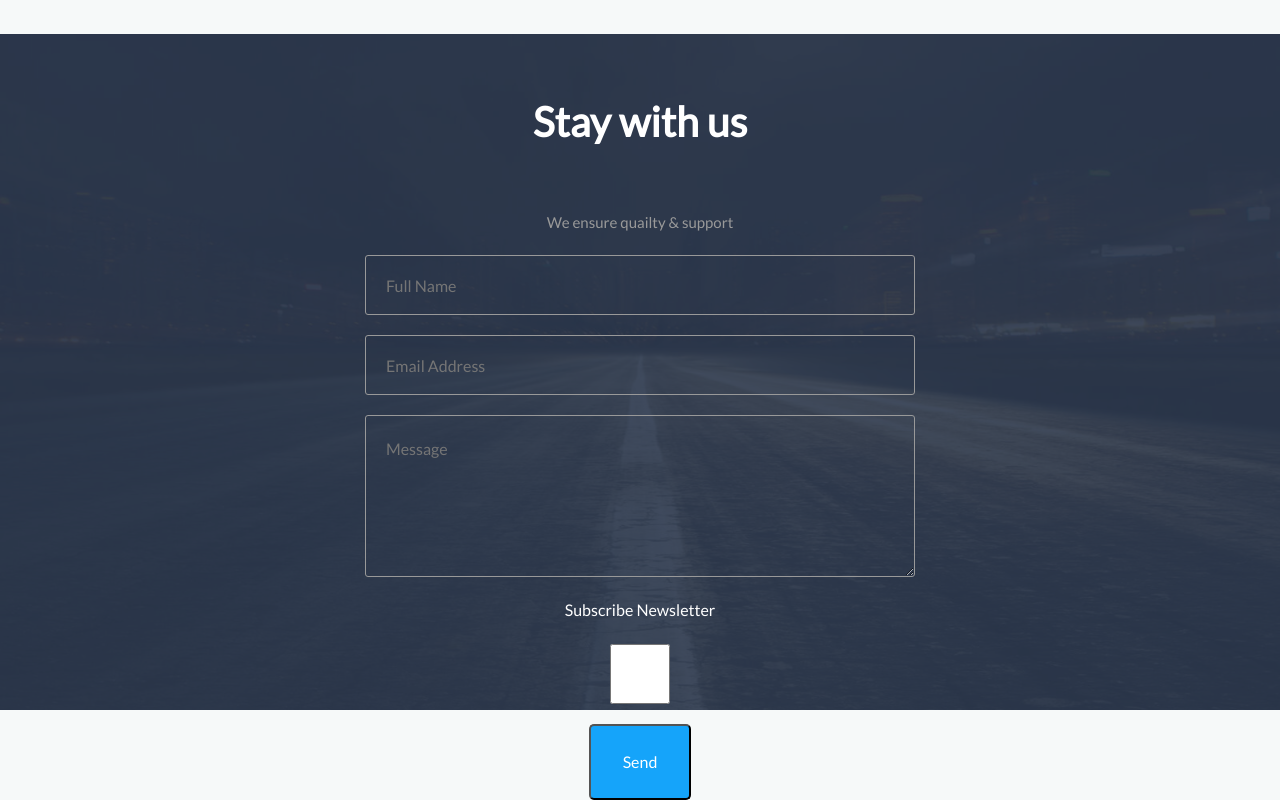
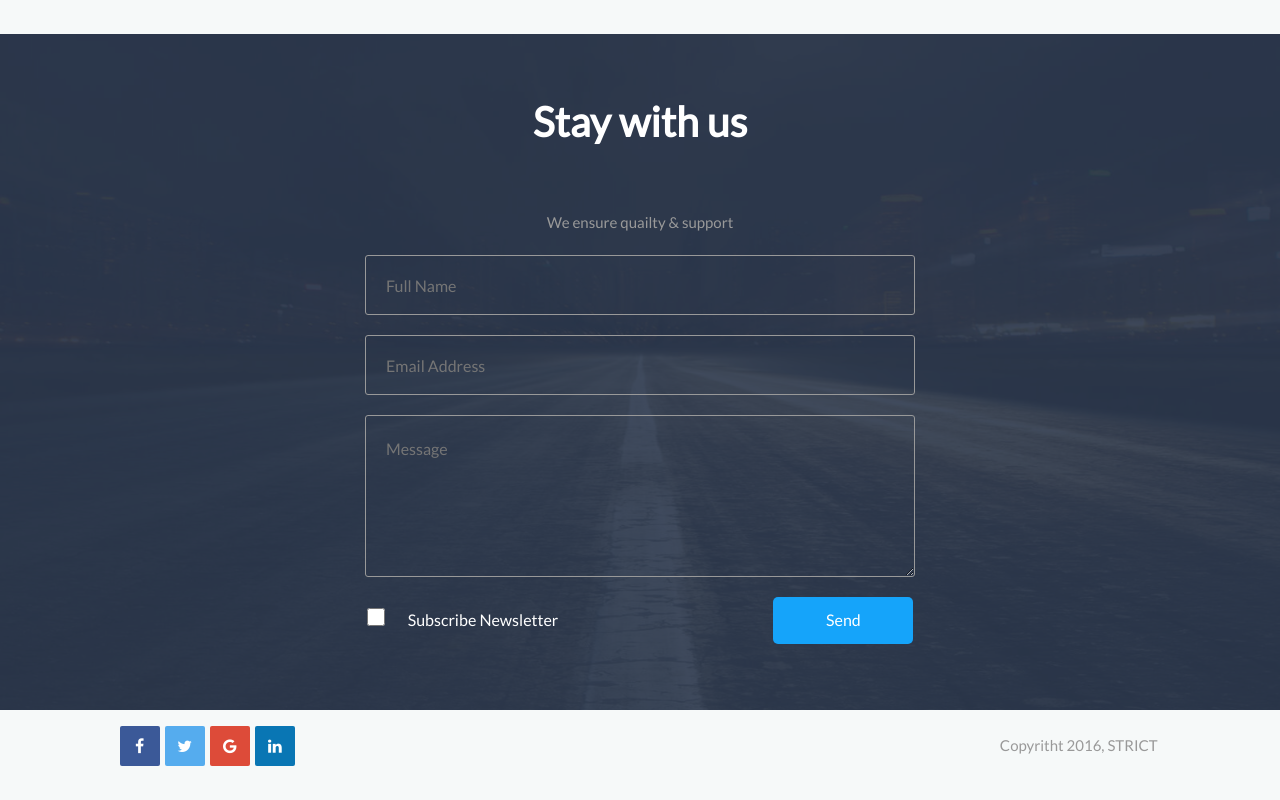
Before and after one commit to 3ddesign/strict_p, a website: page app/index.html in a window 1280 px wide. Shown: the part 2505-3305 px from the top of the page. Drawn offline with Linux system fonts and the light colour scheme.

Commit message:
all sections adapt - need menu

```diff
--- a/app/index.html
+++ b/app/index.html
@@ -15,7 +15,7 @@
         <div class="col-md-4 col-sm-12 col-xs-8">
           <div class="logo">
             <a href="#">
-                            <img src="img/logo.png" alt="strict">Strict</a>
+            <img src="img/logo.png" alt="strict">Strict</a>
           </div>
         </div>
         <div class="col-md-8 hidden-sm hidden-xs col-xs-4">
@@ -55,13 +55,11 @@
           <div class="icon"><i class="fa fa-phone" aria-hidden="true"></i> </div>
           <h3>Optimized for all devices</h3>
           <p>STRICT has been designed to be fully responsive on all devices</p>
-
         </div>
         <div class="col-sm-4">
           <div class="icon"><i class="fa fa-paper-plane" aria-hidden="true"></i> </div>
           <h3>Clean & Minimal Design</h3>
           <p>This multipurpose theme is especially created to be used for different projects.</p>
-
         </div>
         <div class="col-sm-4">
           <div class="icon"><i class="fa fa-bullhorn" aria-hidden="true"></i> </div>
@@ -72,7 +70,6 @@
       </div>
     </div>
   </section>
-
   <section class="work-section">
     <div class="container">
       <div class="row">
@@ -81,37 +78,30 @@
           <p>Contact me if you like my work</p>
         </div>
       </div>
-
       <div class="row">
         <div class="col-lg-4 col-md-6 col-sm-12">
           <div class="work-item">
             <div class="work-item-img" style="background-image: url(img/work/img1.jpg);"><i class="fa fa-eye"></i></div>
-
           </div>
         </div>
         <div class="col-lg-4 col-md-6 col-sm-12">
           <div class="work-item">
             <div class="work-item-img" style="background-image: url(img/work/img2.jpg);"><i class="fa fa-eye"></i></div>
-
           </div>
-
         </div>
         <div class="col-lg-4 col-md-6 col-sm-12">
           <div class="work-item">
             <div class="work-item-img" style="background-image: url(img/work/img3.jpg);"><i class="fa fa-eye"></i></div>
-
           </div>
         </div>
         <div class="col-lg-4 col-md-6 col-sm-12">
           <div class="work-item">
             <div class="work-item-img" style="background-image: url(img/work/img4.jpg);"><i class="fa fa-eye"></i></div>
-
           </div>
         </div>
         <div class="col-lg-4 col-md-6 col-sm-12">
           <div class="work-item">
             <div class="work-item-img" style="background-image: url(img/work/img5.jpg);"><i class="fa fa-eye"></i></div>
-
           </div>
         </div>
         <div class="col-lg-4 col-md-6 col-sm-12">
@@ -121,41 +111,54 @@
         </div>
       </div>
     </div>
-
   </section>
-
-  <section class="contact-section">
+  <section class="contact-section hidden-xs">
     <div class="container">
       <div class="row">
-        <div class="col-md-12">
+        <div class="col-md-12 ">
           <h4>Stay with us</h4>
           <p>We ensure quailty & support</p>
-
           <form class="submit">
-
             <input type="text" name="Name" placeholder="Full Name" required>
-
             <input type="email" name="Email" placeholder="Email Address" required>
-
             <textarea rows="10" cols="35" name="Message" placeholder="Message"></textarea>
             <label>
-           <span>Subscribe Newsletter</span>
              <input type="checkbox">
+            <span>Subscribe Newsletter</span>
            </label>
-
             <button type="button" class="button">Send</button>
-
-
           </form>
         </div>
       </div>
     </div>
   </section>
-
   <footer>
-
+    <div class="container">
+      <div class="row">
+        <div class="col-md-3 col-sm-4">
+          <ul>
+            <li class="soc-item-facebook">
+              <a href="#"><i class="fa fa-facebook fa-mod2" aria-hidden="true"></i></a>
+            </li>
+            <li class="soc-item-twitter">
+              <a href="#"><i class="fa fa-twitter fa-mod2" aria-hidden="true"></i></a>
+            </li>
+            <li class="soc-item-google">
+              <a href="#"><i class="fa fa-google fa-mod2" aria-hidden="true"></i></a>
+            </li>
+            <li class="soc-item-linkedin">
+              <a href="#"><i class="fa fa-linkedin fa-mod2" aria-hidden="true"></i></a>
+            </li>
+          </ul>
+        </div>
+        <div class="col-md-6 col-sm-1 hidden-xs">
+        </div>
+        <div class="col-md-3 col-sm-7 col-xs-12">
+          <p>Copyritht 2016, STRICT</p>
+        </div>
+      </div>
+    </div>
   </footer>
-
   <script src="js/libs.js"></script>
   <script src="js/common.js"></script>
   <link rel="stylesheet" href="css/main.min.css">
--- a/app/sass/main.scss
+++ b/app/sass/main.scss
@@ -277,7 +277,8 @@ h4 {
 .submit {
 	text-align: center;
 
-	input,
+	input[type=email],
+	input[type=text],
 	textarea {
 		width: 550px;
 		height: 60px;
@@ -294,17 +295,90 @@ h4 {
 			border: 1px solid #fff;
 			outline: 0;
 		}
+	}
 
-
-	}
 	span {
-				color: #fff;
+		display: inline-block;
+		color: #fff;
+		line-height: 28px;
+		margin-left: 20px;
+		margin-right: 212px;
 	}
 
 	textarea {
 		height: 162px;
 		padding-top: 20px;
 	}
+
+	input[type=checkbox] {
+		width: 18px;
+		height: 18px;
+		outline: 0;
+	}
+
+	button {
+		width: 140px;
+		height: 47px;
+		outline: 0;
+		border: none;
+		padding-top: 10px;
+	}
 }
+
+footer {
+	text-align: center;
+	max-height: 90;
+
+	p {
+		color: #999;
+		font-size: 15px;
+		line-height: 40px;
+		white-space: nowrap;
+	}
+
+	ul {
+		list-style: none;
+		white-space: nowrap;
+margin-right: 30px;
+		li {
+			display: inline-block;
+			border-radius: 2px;
+			margin-left: 2px;
+
+			&:hover {
+				opacity: 0.8;
+				color: #fff;
+			}
+
+			a {
+				padding-top: 7px;
+				color: #fff;
+				text-align: center;
+				display: block;
+				width: 40px;
+				height: 40px;
+
+				&:hover {
+					color: #fff;
+				}
+			}
+		}
+	}
+
+	.soc-item-facebook {
+		background-color: #3b5998;
+	}
+	.soc-item-twitter {
+		background-color: #55acee;
+	}
+	.soc-item-google {
+		background-color: #dd4b39;
+	}
+	.soc-item-linkedin {
+		background-color: #0976b4;
+	}
+}
+
+
 //to end
 @import 'media';
```
Also changed, not shown: app/css/main.min.css.
